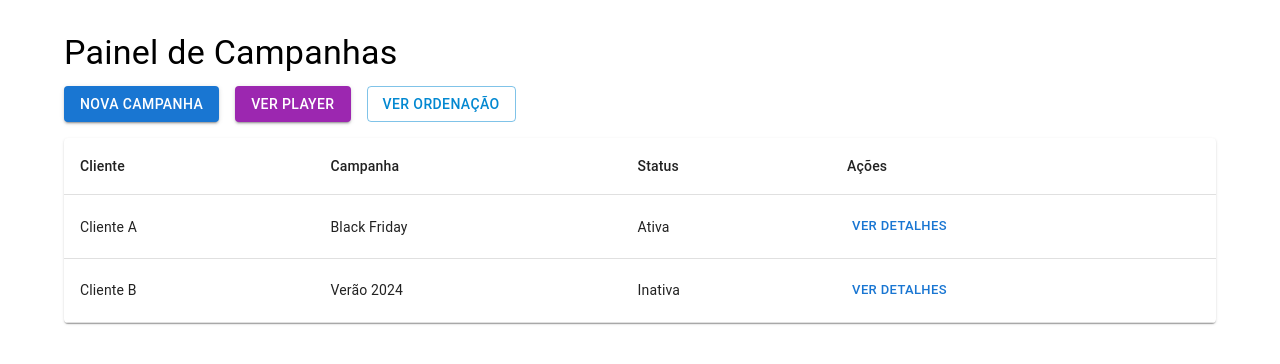
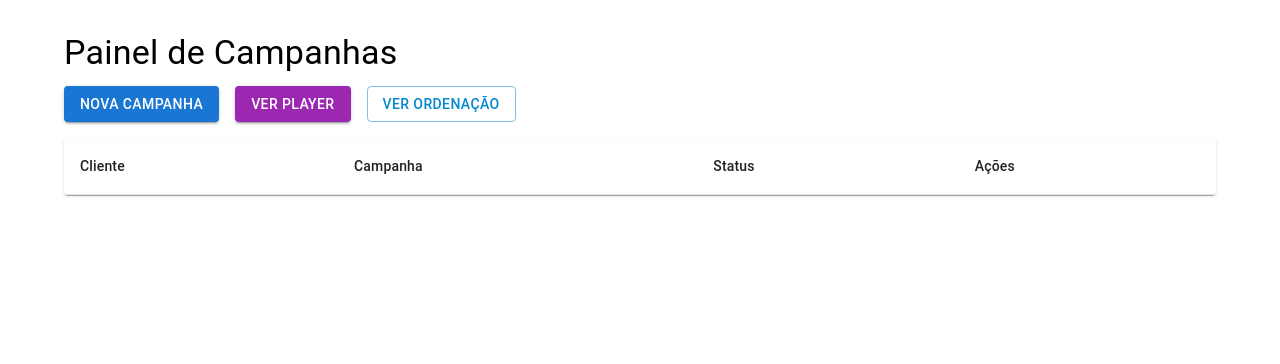
Before and after one commit to absants/tvpainel, a Next.js app: page /dashboard in a window 1280 px wide. Shown: the top 364 px of the page. Built offline with nearby package versions, Linux system fonts and the light colour scheme.

Commit message:
feat: salvar campanhas no localStorage e atualizar dashboard

```diff
--- a/pages/dashboard.tsx
+++ b/pages/dashboard.tsx
@@ -13,14 +13,18 @@ import {
   Typography,
   Stack
 } from '@mui/material';
-
-const mockCampanhas = [
-  { id: '1', cliente: 'Cliente A', nome: 'Black Friday', status: 'Ativa' },
-  { id: '2', cliente: 'Cliente B', nome: 'Verão 2024', status: 'Inativa' },
-];
+import { useEffect, useState } from 'react';
 
 export default function Dashboard() {
   const router = useRouter();
+  const [campanhas, setCampanhas] = useState<any[]>([]);
+
+  useEffect(() => {
+    const dados = localStorage.getItem('campanhas');
+    if (dados) {
+      setCampanhas(JSON.parse(dados));
+    }
+  }, []);
 
   const handleVerDetalhes = (id: string) => {
     router.push(`/campanhas/${id}`);
@@ -67,10 +71,10 @@ export default function Dashboard() {
             </TableRow>
           </TableHead>
           <TableBody>
-            {mockCampanhas.map((campanha) => (
+            {campanhas.map((campanha) => (
               <TableRow key={campanha.id}>
                 <TableCell>{campanha.cliente}</TableCell>
-                <TableCell>{campanha.nome}</TableCell>
+                <TableCell>{campanha.campanha}</TableCell>
                 <TableCell>{campanha.status}</TableCell>
                 <TableCell>
                   <Button size="small" onClick={() => handleVerDetalhes(campanha.id)}>
```
Also changed, not shown: pages/nova-campanha.tsx (+15 -6 lines).
